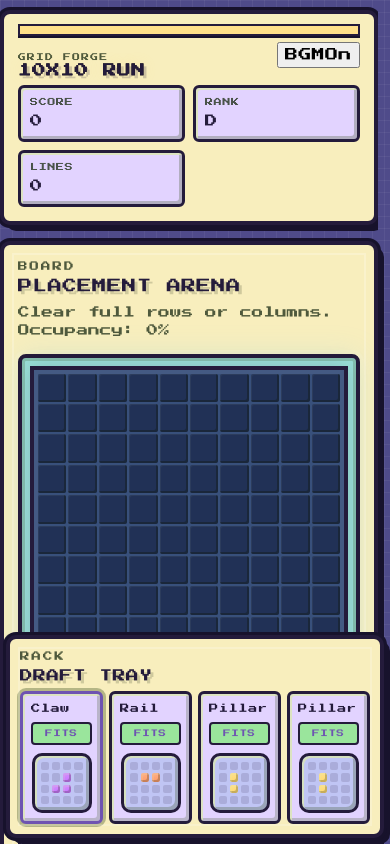
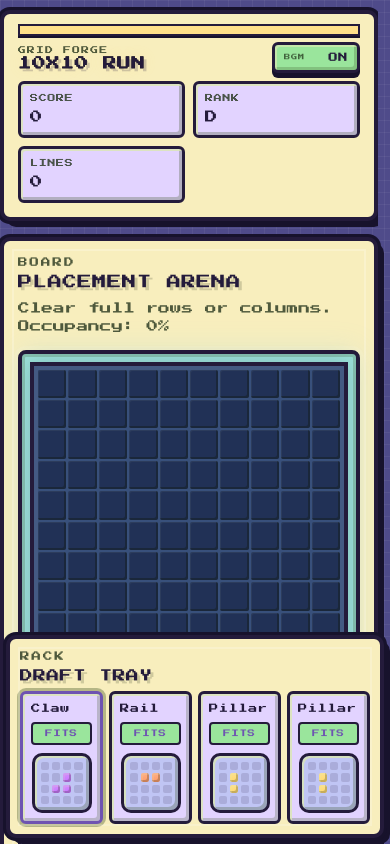
Before and after one commit to tsonubin/tetris-puzzle-codex, a React (Vite) app: page / in a window 390 px wide. Shown: the top 844 px of the page. Built offline with nearby package versions, Linux system fonts and the light colour scheme.

Commit message:
(fix): keep bgm looping without restarting sfx

```diff
--- a/src/App.css
+++ b/src/App.css
@@ -100,6 +100,64 @@
   display: grid;
   grid-template-columns: repeat(4, minmax(92px, 1fr));
   gap: 10px;
+}
+
+.top-strip-controls {
+  display: flex;
+  align-items: stretch;
+  justify-content: flex-end;
+  gap: 12px;
+}
+
+.music-toggle {
+  appearance: none;
+  border: 3px solid var(--gb-ink);
+  cursor: pointer;
+  min-width: 124px;
+  padding: 10px 12px;
+  border-radius: 6px;
+  color: var(--gb-ink);
+  background: var(--gb-panel-2);
+  box-shadow:
+    0 5px 0 0 var(--gb-shadow),
+    inset 2px 2px 0 rgba(219, 232, 178, 0.66),
+    inset -3px -3px 0 rgba(56, 79, 31, 0.24);
+  display: inline-flex;
+  align-items: center;
+  justify-content: space-between;
+  gap: 10px;
+  text-transform: uppercase;
+  transition:
+    transform 120ms steps(2, end),
+    box-shadow 120ms steps(2, end),
+    background-color 120ms steps(2, end);
+}
+
+.music-toggle:hover,
+.music-toggle:focus-visible {
+  outline: none;
+  transform: translate(-1px, -1px);
+}
+
+.music-toggle[aria-pressed='true'] {
+  background: #9ae59c;
+}
+
+.music-toggle[aria-pressed='false'] {
+  background: #ffd7e8;
+}
+
+.music-toggle-label {
+  font-size: 0.58rem;
+  letter-spacing: 0.12em;
+  color: rgba(31, 47, 23, 0.72);
+  white-space: nowrap;
+}
+
+.music-toggle strong {
+  font-size: 0.82rem;
+  line-height: 1;
+  white-space: nowrap;
 }
 
 .top-metric,
@@ -987,9 +1045,18 @@
 
   .mobile-brand {
     display: flex;
-    align-items: baseline;
+    align-items: center;
     justify-content: space-between;
     gap: 10px;
+  }
+
+  .top-strip-controls {
+    flex-direction: column;
+    align-items: stretch;
+  }
+
+  .music-toggle {
+    min-width: 0;
   }
 
   .mobile-brand h1 {
@@ -1002,6 +1069,20 @@
   .mobile-brand .eyebrow {
     font-size: 0.6rem;
     letter-spacing: 0.16em;
+  }
+
+  .mobile-music-toggle {
+    min-width: 88px;
+    padding: 8px 9px;
+    gap: 8px;
+  }
+
+  .mobile-music-toggle .music-toggle-label {
+    font-size: 0.48rem;
+  }
+
+  .mobile-music-toggle strong {
+    font-size: 0.72rem;
   }
 
   .mobile-stat-strip {
--- a/src/sfx.ts
+++ b/src/sfx.ts
@@ -35,6 +35,7 @@ type CueHandle = {
 
 type LoopPlayer = {
   play: () => void
+  setTime?: (time: number | string) => void
   stop: (fadeOut?: boolean) => void
 }
 
@@ -366,6 +367,21 @@ export function createSfxController(): SfxController {
     destroyBgmHandle(handle)
   }
 
+  const replayBgm = (handle: BgmHandle, token: number) => {
+    if (token !== bgmToken || !musicEnabled || bgmHandle !== handle) {
+      return
+    }
+
+    try {
+      handle.player.setTime?.(0)
+      handle.player.play()
+    } catch {
+      bgmHandle = null
+      destroyBgmHandle(handle)
+      startBgm()
+    }
+  }
+
   const startBgm = () => {
     if (!hasUnlocked || !musicEnabled || bgmHandle || typeof window === 'undefined') {
       return
@@ -383,33 +399,29 @@ export function createSfxController(): SfxController {
       player,
     }
 
+    const handle = {
+      conductor,
+      player,
+    }
+
+    bgmHandle = handle
+
     conductor.setOnFinishedCallback(() => {
-      if (
-        token !== bgmToken ||
-        !musicEnabled ||
-        !bgmHandle ||
-        bgmHandle.conductor !== conductor
-      ) {
+      if (token !== bgmToken || !musicEnabled || bgmHandle !== handle) {
         return
       }
 
-      bgmHandle = null
-      destroyBgmHandle({
-        conductor,
-        player,
-      })
-      startBgm()
+      replayBgm(handle, token)
     })
 
     void resumeContext(conductor.audioContext as AudioContextLike).then(() => {
       if (
         token !== bgmToken ||
-        !bgmHandle ||
-        bgmHandle.conductor !== conductor ||
+        bgmHandle !== handle ||
         !musicEnabled
       ) {
         closeContext(conductor.audioContext as AudioContextLike)
-        if (bgmHandle?.conductor === conductor) {
+        if (bgmHandle === handle) {
           bgmHandle = null
         }
         return
```
